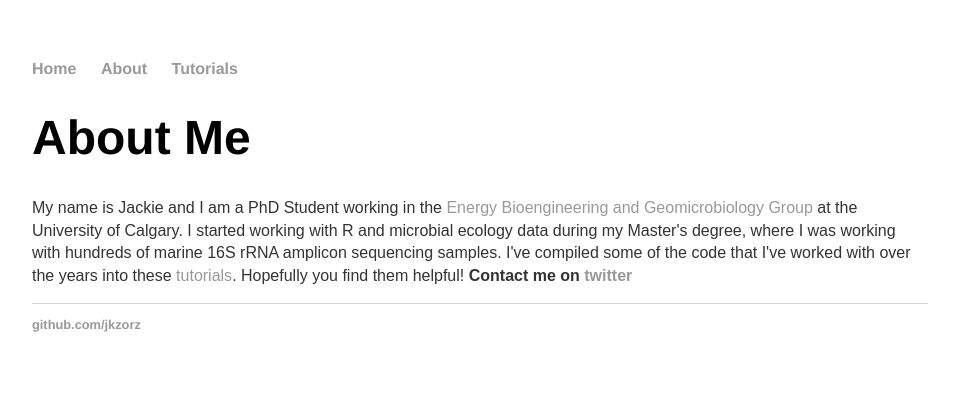
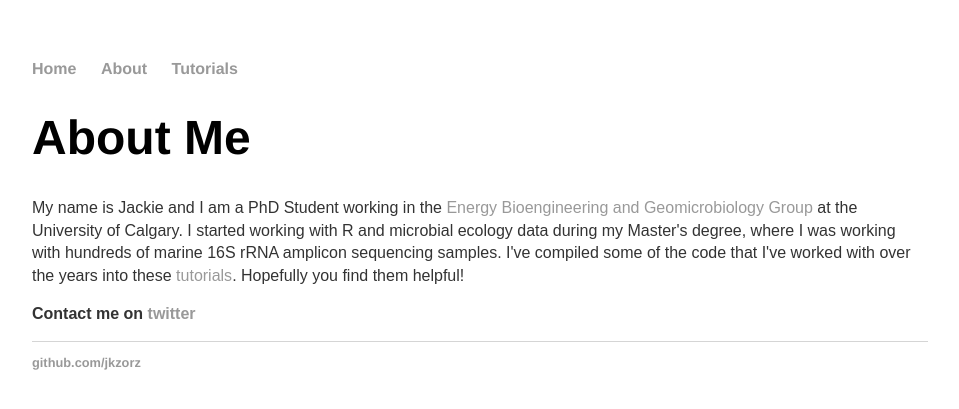
Before and after one commit to jkzorz/jkzorz.github.io, a Jekyll site: the page built from about/index.html, in a window 1280 px wide. Shown: the top 409 px of the page, without its empty margins (160-1119 px from the left). Built offline with Jekyll 4.4.1, drawn with Linux system fonts in a browser that asks for light colours.

```diff
--- a/about/index.html
+++ b/about/index.html
@@ -8,7 +8,7 @@ title: About Me
 <p>My name is Jackie and I am a PhD Student working in the <a href="https://www.ucalgary.ca/ebg/">Energy Bioengineering and Geomicrobiology Group</a> at the University of Calgary.  I started working with R and microbial ecology data during my Master's degree, where I was working with hundreds of marine 16S rRNA amplicon sequencing samples. I've compiled some of the code that I've worked with over the years into these <a href="https://jkzorz.github.io/blog/"> tutorials</a>. Hopefully you find them helpful!
 
 
-<b>Contact me on <a href="https://twitter.com/jkzorz"> twitter</a></b>
+<p><b>Contact me on <a href="https://twitter.com/jkzorz"> twitter</a></b>
 
 
 </div><!-- /.blurb -->
```
